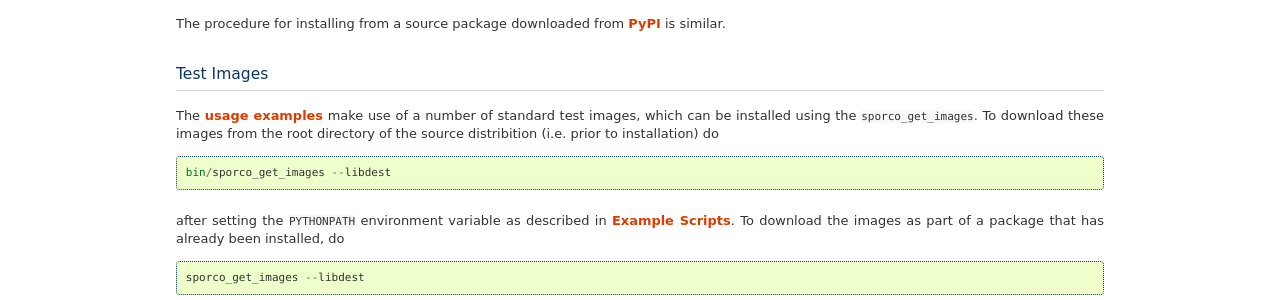
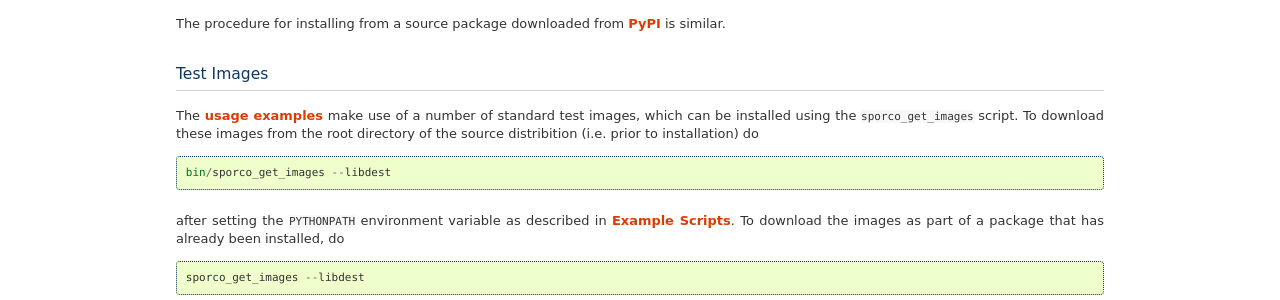
Before and after one commit to bwohlberg/sporco, a Sphinx documentation site: the page built from docs/source/install.rst, in a window 1280 px wide. Shown: the part 577-877 px from the top of the page. Built offline with Sphinx 7.4.7, drawn with Linux system fonts in a browser that asks for light colours; pages that are not in the unit, such as notebooks, are missing from menus.

Commit message:
Docs improvements

```diff
--- a/docs/source/install.rst
+++ b/docs/source/install.rst
@@ -46,7 +46,7 @@ Test Images
 
 The :ref:`usage examples <usage-section>` make use of a number of
 standard test images, which can be installed using the
-``sporco_get_images``. To download these images from the root
+``sporco_get_images`` script. To download these images from the root
 directory of the source distribition (i.e. prior to installation) do
 
 ::
```
Also changed, not shown: README.rst (+6 -5 lines).
